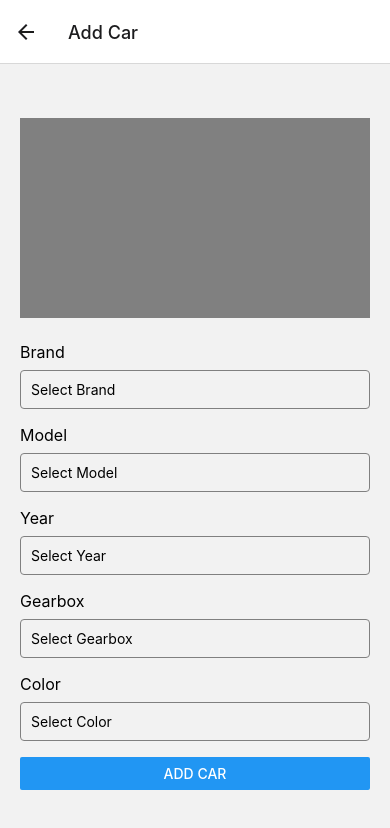
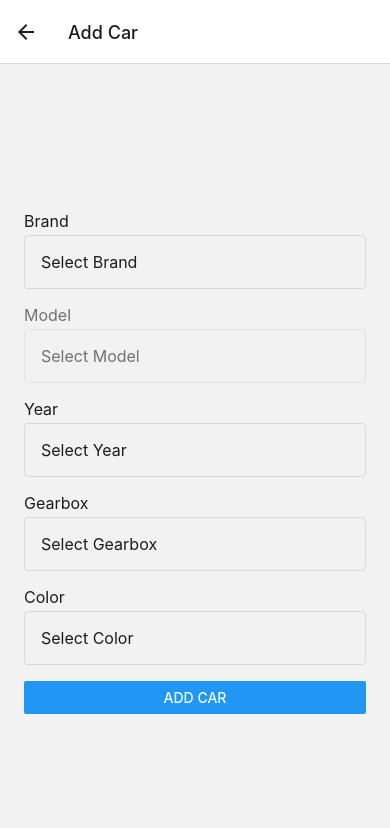
Before and after one commit to Vidassundk/rn-cli-carshop, a React Native app: screen /AddDataScreen in a window 390 px wide. Shown: the top 828 px of the page. Built offline with nearby package versions, Linux system fonts and the light colour scheme; data requests are answered from the project's data file.

Commit message:
Add Data Screen / UI / Tests

```diff
--- a/src/navigation/AppNavigator.tsx
+++ b/src/navigation/AppNavigator.tsx
@@ -6,7 +6,7 @@ import {
   StackNavigationProp,
 } from '@react-navigation/stack';
 import Icon from 'react-native-vector-icons/Ionicons';
-import {TouchableOpacity, Text, StyleSheet} from 'react-native';
+import {StyleSheet} from 'react-native';
 import HomeScreen from '@/views/screens/HomeScreen';
 import DataListScreen from '@/views/screens/DataListScreen';
 import GeolocationScreen from '@/views/screens/GeolocationScreen';
@@ -15,6 +15,7 @@ import AddDataScreen from '@/views/screens/AddDataScreen';
 import {useTheme} from '@/viewmodels/context/ThemeContext';
 import {Car} from '@/models/entities/Car';
 import DetailScreen from '@/views/screens/DetailScreen';
+import FilterButton from '@/views/components/FilterButton';
 
 export type RootStackParamList = {
   Main: undefined;
@@ -72,11 +73,11 @@ const TabNavigator = ({navigation}: TabNavigatorProps) => (
       component={DataListScreen}
       options={{
         headerRight: () => (
-          <TouchableOpacity
+          <FilterButton
+            title="Add New"
+            ghost
             style={styles.addButton}
-            onPress={() => navigation.navigate('AddDataScreen')}>
-            <Text style={styles.addButtonText}>Add Car</Text>
-          </TouchableOpacity>
+            onPress={() => navigation.navigate('AddDataScreen')}></FilterButton>
         ),
       }}
     />
@@ -114,14 +115,10 @@ const AppNavigator = () => {
 const styles = StyleSheet.create({
   addButton: {
     marginRight: 16,
-    backgroundColor: 'lightgray',
     paddingVertical: 8,
     paddingHorizontal: 16,
     borderRadius: 5,
   },
-  addButtonText: {
-    fontSize: 12,
-  },
 });
 
 export default AppNavigator;
--- a/src/viewmodels/context/ThemeContext.tsx
+++ b/src/viewmodels/context/ThemeContext.tsx
@@ -43,6 +43,22 @@ interface ThemeProviderProps {
   initialColorScheme?: 'light' | 'dark' | null;
 }
 
+const CustomDarkTheme: Theme = {
+  ...NavigationDarkTheme,
+  colors: {
+    ...NavigationDarkTheme.colors,
+    notification: '#FF3347',
+  },
+};
+
+const CustomDefaultTheme: Theme = {
+  ...NavigationDefaultTheme,
+  colors: {
+    ...NavigationDefaultTheme.colors,
+    notification: '#FFADAD',
+  },
+};
+
 export const ThemeProvider = ({
   children,
   initialColorScheme,
@@ -72,7 +88,7 @@ export const ThemeProvider = ({
   };
 
   const navigationTheme: Theme =
-    theme === 'dark' ? NavigationDarkTheme : NavigationDefaultTheme;
+    theme === 'dark' ? CustomDarkTheme : CustomDefaultTheme; // Use custom themes here
 
   return (
     <ThemeContext.Provider
@@ -81,7 +97,7 @@ export const ThemeProvider = ({
         toggleTheme,
         navigationTheme,
         colors: navigationTheme.colors,
-        spacing: defaultSpacing, // Centralized spacing
+        spacing: defaultSpacing,
       }}>
       <NavigationThemeProvider value={navigationTheme}>
         {children}
--- a/src/views/components/CarItem.tsx
+++ b/src/views/components/CarItem.tsx
@@ -98,6 +98,7 @@ const CarItem: React.FC<CarItemProps> = ({
               paddingVertical: spacing.xs,
               paddingHorizontal: spacing.md,
               borderRadius: spacing.sm,
+              alignItems: 'center',
             }}
             onPress={() => onPressDelete(car.id)}>
             <ThemedText>Delete</ThemedText>
--- a/src/views/components/PickerField.tsx
+++ b/src/views/components/PickerField.tsx
@@ -1,6 +1,8 @@
 import React from 'react';
-import {View, Text, TouchableOpacity, StyleSheet} from 'react-native';
+import {View, TouchableOpacity, StyleSheet} from 'react-native';
+import {useTheme} from '@/viewmodels/context/ThemeContext'; // Assuming you are using a custom theme
 import PickerModal from './PickerModal'; // Assuming the PickerModal is already created
+import ThemedText from './ThemedText';
 
 interface PickerFieldProps {
   label: string;
@@ -22,18 +24,31 @@ const PickerField: React.FC<PickerFieldProps> = ({
   onValueChange,
   onClose,
   disabled,
-}) => (
-  <View>
-    <Text style={styles.label}>{label}</Text>
+}) => {
+  const {spacing, colors} = useTheme();
+
+  return (
+    <View style={{opacity: disabled ? 0.6 : 1}}>
+      <ThemedText variant="p" style={{marginBottom: spacing.xs}}>
+        {label}
+      </ThemedText>
       <TouchableOpacity
-      style={styles.modalTrigger}
+        style={[
+          styles.modalTrigger,
+          {
+            padding: spacing.md,
+            marginBottom: spacing.md,
+            borderColor: colors.border,
+          },
+        ]}
         onPress={onPress}
         disabled={disabled}>
-      <Text>{value || `Select ${label}`}</Text>
+        <ThemedText>{value || `Select ${label}`}</ThemedText>
       </TouchableOpacity>
 
       {modalVisible && (
         <PickerModal
+          testID="picker-modal"
           visible={modalVisible}
           options={options}
           selectedValue={value}
@@ -43,18 +58,12 @@ const PickerField: React.FC<PickerFieldProps> = ({
       )}
     </View>
   );
+};
 
 const styles = StyleSheet.create({
-  label: {
-    fontSize: 16,
-    marginBottom: 8,
-  },
   modalTrigger: {
-    borderWidth: 1,
-    borderColor: 'gray',
-    padding: 10,
+    borderWidth: 1.5,
     borderRadius: 4,
-    marginBottom: 16,
   },
 });
 
--- a/src/views/components/StatusComponents.tsx
+++ /dev/null
@@ -1,27 +0,0 @@
-import React from 'react';
-import {View, Text, ActivityIndicator, StyleSheet} from 'react-native';
-
-export const LoadingState: React.FC = () => (
-  <View style={styles.centered}>
-    <ActivityIndicator size="large" color="#0000ff" />
-    <Text>Loading...</Text>
-  </View>
-);
-
-export const ErrorState: React.FC<{error: Error}> = ({error}) => (
-  <View style={styles.centered}>
-    <Text style={styles.errorText}>Error: {error.message}</Text>
-  </View>
-);
-
-const styles = StyleSheet.create({
-  centered: {
-    flex: 1,
-    justifyContent: 'center',
-    alignItems: 'center',
-  },
-  errorText: {
-    color: 'red',
-    fontSize: 16,
-  },
-});
--- a/src/views/screens/AddDataScreen.tsx
+++ b/src/views/screens/AddDataScreen.tsx
@@ -1,12 +1,38 @@
-import React, {useState} from 'react';
-import {View, Button, Image, ScrollView, StyleSheet} from 'react-native';
-import {useAddCarForm} from '../../viewmodels/handling/addCar/useAddCarForm';
+import React, {useState, useEffect, useRef} from 'react';
+import {
+  View,
+  Button,
+  Animated,
+  ScrollView,
+  StyleSheet,
+  Image,
+} from 'react-native';
+import {useAddCarForm} from '@/viewmodels/handling/addCar/useAddCarForm';
+import PickerField from '@/views/components/PickerField';
+import {carColors} from '@/models/constants/carColors';
+import {RootStackParamList} from '@/navigation/AppNavigator';
+import {StackScreenProps} from '@react-navigation/stack';
+import Loader from '@/views/components/Loader';
+import ThemedText from '@/views/components/ThemedText';
+import {useTheme} from '@/viewmodels/context/ThemeContext';
 
-import {LoadingState, ErrorState} from '../components/StatusComponents';
-import PickerField from '../components/PickerField';
-import {carColors} from '../../models/constants/carColors'; // Import carColors
-import {RootStackParamList} from '../../navigation/AppNavigator';
-import {StackScreenProps} from '@react-navigation/stack';
+const AnimatedCarImage: React.FC<{
+  photoUrl: string | null;
+  imageHeight: any;
+  imageOpacity: any;
+}> = ({photoUrl, imageHeight, imageOpacity}) => {
+  return (
+    <Animated.View
+      testID="animated-image"
+      style={{height: imageHeight, opacity: imageOpacity}}>
+      <Image
+        source={{uri: photoUrl || undefined}}
+        style={styles.image}
+        resizeMode="cover"
+      />
+    </Animated.View>
+  );
+};
 
 type AddDataScreenNavigationProp = StackScreenProps<
   RootStackParamList,
@@ -21,13 +47,8 @@ const AddDataScreen: React.FC<AddDataScreenNavigationProp> = ({navigation}) => {
     options: {supportedCarBrandsAndModels, yearOptions},
   } = useAddCarForm(navigation);
 
-  const [modalVisible, setModalVisible] = useState<{
-    brand: boolean;
-    model: boolean;
-    gearbox: boolean;
-    color: boolean;
-    year: boolean;
-  }>({
+  const {spacing} = useTheme();
+  const [modalVisible, setModalVisible] = useState({
     brand: false,
     model: false,
     gearbox: false,
@@ -35,16 +56,32 @@ const AddDataScreen: React.FC<AddDataScreenNavigationProp> = ({navigation}) => {
     year: false,
   });
 
-  if (isBrandsLoading) {
-    return <LoadingState />;
-  }
-  if (brandsError) {
-    return <ErrorState error={brandsError} />;
-  }
+  const imageHeight = useRef(new Animated.Value(0)).current;
+  const imageOpacity = useRef(new Animated.Value(0)).current;
 
-  if (!supportedCarBrandsAndModels) {
-    return <ErrorState error={new Error('No car brands available')} />;
-  }
+  useEffect(() => {
+    animateImage(carData.photoUrl);
+  }, [carData.photoUrl]);
+
+  const animateImage = (photoUrl: string | null) => {
+    Animated.parallel([
+      Animated.timing(imageHeight, {
+        toValue: photoUrl ? 200 : 0,
+        duration: 500,
+        useNativeDriver: false,
+      }),
+      Animated.timing(imageOpacity, {
+        toValue: photoUrl ? 1 : 0,
+        duration: 500,
+        useNativeDriver: false,
+      }),
+    ]).start();
+  };
+
+  if (isBrandsLoading) return <Loader />;
+  if (brandsError) return <ThemedText>{brandsError.message}</ThemedText>;
+  if (!supportedCarBrandsAndModels)
+    return <ThemedText>Error: No car brands available</ThemedText>;
 
   const getModelOptions = () => {
     return [
@@ -55,16 +92,25 @@ const AddDataScreen: React.FC<AddDataScreenNavigationProp> = ({navigation}) => {
     ];
   };
 
+  const handleModalOpen = (field: keyof typeof modalVisible) => {
+    setModalVisible({...modalVisible, [field]: true});
+  };
+
+  const handleModalClose = (field: keyof typeof modalVisible) => {
+    setModalVisible({...modalVisible, [field]: false});
+  };
+
   return (
     <ScrollView contentContainerStyle={styles.scrollContainer}>
-      <View style={styles.container}>
-        {/* Car Image */}
-        <Image
-          source={{uri: carData.photoUrl || undefined}}
-          style={styles.image}
-        />
+      <View style={[styles.container, {padding: spacing.lg}]}>
+        <View style={{marginBottom: spacing.md}}>
+          <AnimatedCarImage
+            photoUrl={carData.photoUrl}
+            imageHeight={imageHeight}
+            imageOpacity={imageOpacity}
+          />
+        </View>
 
-        {/* Brand Picker */}
         <PickerField
           label="Brand"
           value={carData.brand}
@@ -76,34 +122,32 @@ const AddDataScreen: React.FC<AddDataScreenNavigationProp> = ({navigation}) => {
             })),
           ]}
           modalVisible={modalVisible.brand}
-          onPress={() => setModalVisible({...modalVisible, brand: true})}
+          onPress={() => handleModalOpen('brand')}
           onValueChange={value =>
             updateCarData(
               'brand',
               value === 'Select Brand' ? null : value?.toString() || null,
             )
           }
-          onClose={() => setModalVisible({...modalVisible, brand: false})}
+          onClose={() => handleModalClose('brand')}
         />
 
-        {/* Model Picker */}
         <PickerField
           label="Model"
           value={carData.model}
           options={getModelOptions()}
           modalVisible={modalVisible.model}
-          onPress={() => setModalVisible({...modalVisible, model: true})}
+          onPress={() => handleModalOpen('model')}
           onValueChange={value =>
             updateCarData(
               'model',
               value === 'Select Model' ? null : value?.toString() || null,
             )
           }
-          onClose={() => setModalVisible({...modalVisible, model: false})}
+          onClose={() => handleModalClose('model')}
           disabled={!carData.brand}
         />
 
-        {/* Year Picker */}
         <PickerField
           label="Year"
           value={carData.makeYear?.toString() || 'Select Year'}
@@ -117,17 +161,14 @@ const AddDataScreen: React.FC<AddDataScreenNavigationProp> = ({navigation}) => {
           modalVisible={modalVisible.year}
           onPress={() => setModalVisible({...modalVisible, year: true})}
           onValueChange={value => {
-            if (typeof value === 'string') {
-              updateCarData(
-                'makeYear',
-                value === 'Select Year' ? null : parseInt(value, 10),
-              );
-            }
+            updateCarData(
+              'makeYear',
+              value === 'Select Year' ? null : parseInt(value as string, 10),
+            );
           }}
           onClose={() => setModalVisible({...modalVisible, year: false})}
         />
 
-        {/* Gearbox Picker */}
         <PickerField
           label="Gearbox"
           value={carData.gearbox || 'Select Gearbox'}
@@ -137,7 +178,7 @@ const AddDataScreen: React.FC<AddDataScreenNavigationProp> = ({navigation}) => {
             {label: 'Manual', value: 'Manual'},
           ]}
           modalVisible={modalVisible.gearbox}
-          onPress={() => setModalVisible({...modalVisible, gearbox: true})}
+          onPress={() => handleModalOpen('gearbox')}
           onValueChange={value =>
             updateCarData(
               'gearbox',
@@ -146,10 +187,9 @@ const AddDataScreen: React.FC<AddDataScreenNavigationProp> = ({navigation}) => {
                 : (value as 'Automatic' | 'Manual'),
             )
           }
-          onClose={() => setModalVisible({...modalVisible, gearbox: false})}
+          onClose={() => handleModalClose('gearbox')}
         />
 
-        {/* Color Picker */}
         <PickerField
           label="Color"
           value={carData.color || 'Select Color'}
@@ -158,17 +198,16 @@ const AddDataScreen: React.FC<AddDataScreenNavigationProp> = ({navigation}) => {
             ...carColors.map(color => ({label: color, value: color})),
           ]}
           modalVisible={modalVisible.color}
-          onPress={() => setModalVisible({...modalVisible, color: true})}
+          onPress={() => handleModalOpen('color')}
           onValueChange={value =>
             updateCarData(
               'color',
               value === 'Select Color' ? null : value?.toString() || null,
             )
           }
-          onClose={() => setModalVisible({...modalVisible, color: false})}
+          onClose={() => handleModalClose('color')}
         />
 
-        {/* Submit Button */}
         <Button title="Add Car" onPress={handleAddCar} />
       </View>
     </ScrollView>
@@ -181,15 +220,12 @@ const styles = StyleSheet.create({
     justifyContent: 'center',
   },
   container: {
-    padding: 20,
     flex: 1,
     justifyContent: 'center',
   },
   image: {
     width: '100%',
     height: 200,
-    marginBottom: 24,
-    backgroundColor: 'gray',
   },
 });
 
```
Also changed, not shown: src/views/components/FilterButton.tsx (+16 -3 lines), 1 other file (tests, documents, lock files or other folders). Lines whose indentation alone changed are shown as unchanged.
